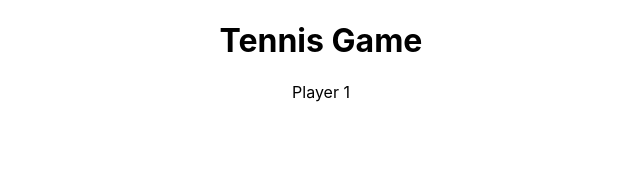
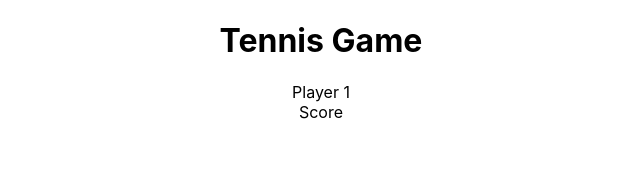
Before and after one commit to GajendraRaj/TennisV3, a React (Create React App) app: page / in a window 1280 px wide. Shown: the top 192 px of the page, without its empty margins (319-959 px from the left). Built offline with nearby package versions, Linux system fonts and the light colour scheme.

Commit message:
feat: Display score heading

```diff
--- a/src/components/tennis-game/index.js
+++ b/src/components/tennis-game/index.js
@@ -1,10 +1,16 @@
 import React from "react";
 import Player from "./player";
+import Score from "./score";
 
 const TennisGame = () => {
   return (
     <div>
-      <Player />
+      <div>
+        <Player />
+      </div>
+      <div>
+        <Score />
+      </div>
     </div>
   );
 };
--- /dev/null
+++ b/src/components/tennis-game/score/index.js
@@ -0,0 +1,7 @@
+import React from "react";
+
+const Score = () => {
+  return <div>Score</div>;
+};
+
+export default Score;
```
Also changed, not shown: 2 other files (tests, documents, lock files or other folders).
